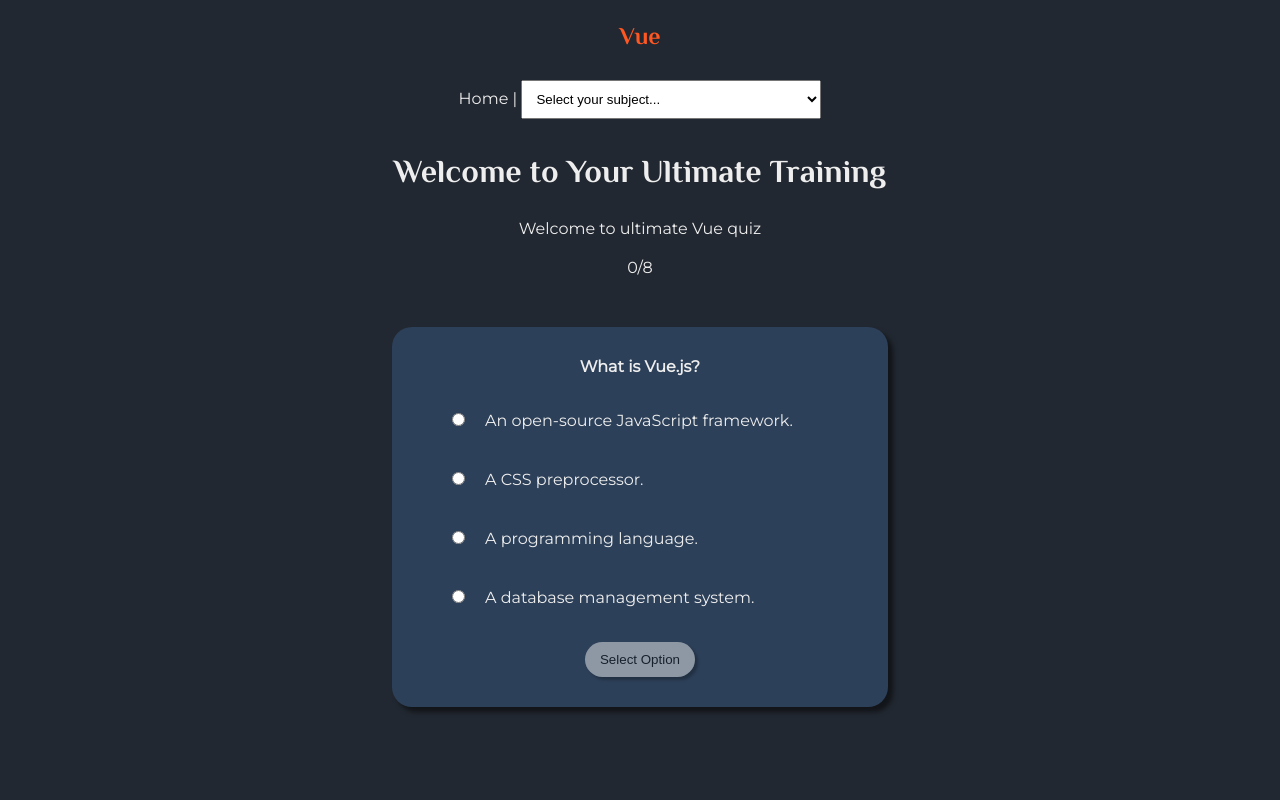
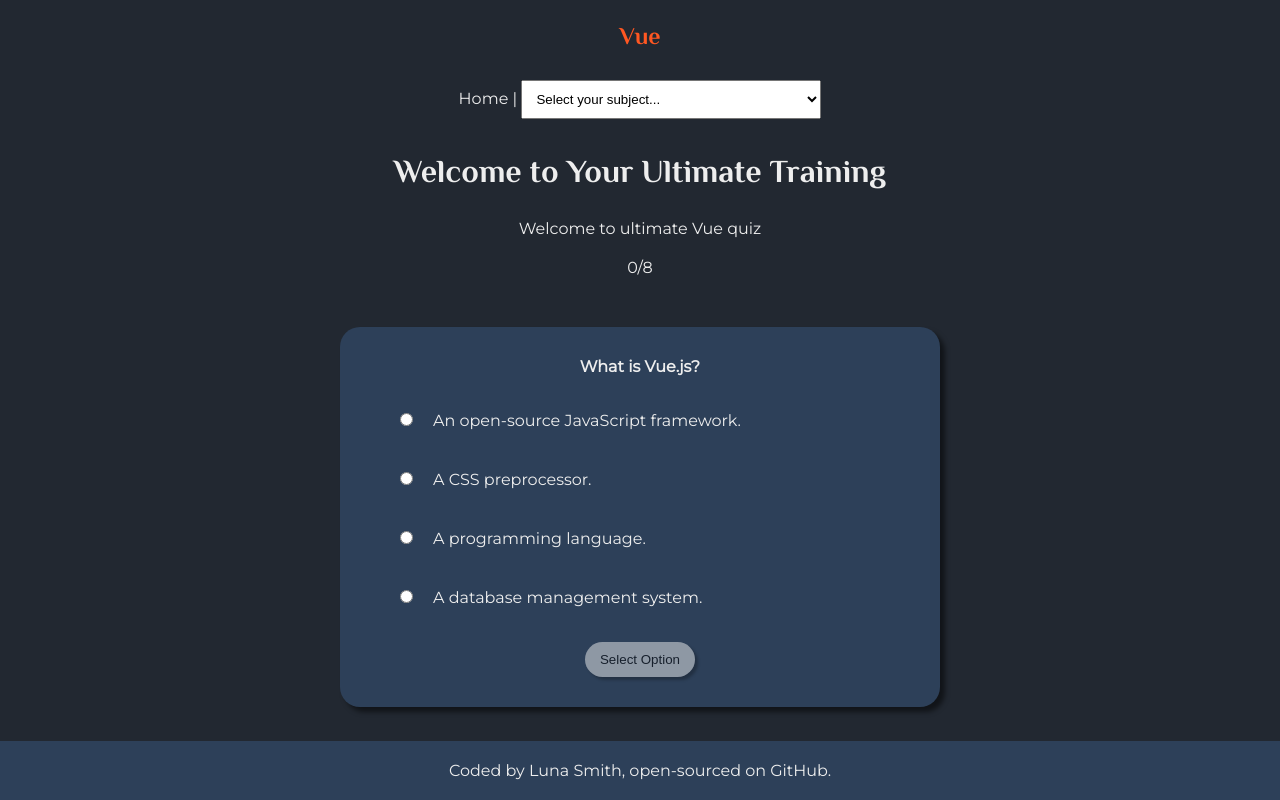
Before and after one commit to Lu-Smith/quiz_vue_typescript_tdd, a Vue app: page /Vue in a window 1280 px wide. Built offline with nearby package versions, Linux system fonts and the light colour scheme.

Commit message:
Created Footer

```diff
--- a/src/App.vue
+++ b/src/App.vue
@@ -1,15 +1,19 @@
 <template>
     <HelloWorld msg = "Welcome to Your Ultimate Training"/>
+    <MainFooter />
+
 </template>
 
 <script lang="ts">
 import { defineComponent } from 'vue';
 import HelloWorld from './components/HelloWorld.vue';
+import MainFooter from './components/MainFooter.vue';
 
 export default defineComponent({
   name: 'App',
   components: {
-    HelloWorld
+    HelloWorld,
+    MainFooter
   }
 });
 </script>
--- /dev/null
+++ b/src/components/MainFooter.vue
@@ -0,0 +1,70 @@
+<template>
+    <footer>Coded by <a href="https://www.lunasmithart.com/" target="_blank">Luna Smith</a>, open-sourced on
+    <a href="https://github.com/Lu-Smith/quiz_vue_typescript_tdd" target="_blank">GitHub</a>.</footer>
+</template>
+
+<style>
+  footer {
+    position: fixed;
+    bottom: 0;
+    right: 0;
+    left: 0;
+    text-align: center;
+    padding: 20px;
+    color: #eeeeee;
+    background: #2d4059;
+  }
+
+  footer a {
+    color: #eeeeee;
+    text-decoration: none;
+    position: relative;
+    transition: all 0.3s ease-in-out;
+  }
+
+  footer a::before {
+    content: "";
+    position: absolute;
+    width: 100%;
+    height: 2px;
+    bottom: -5px;
+    left: 0;
+    background-color: #ff5722;
+    visibility: hidden;
+    transform: scaleX(0);
+    transition: all 0.3s ease-in-out;
+  }
+
+  footer a:hover::before {
+    visibility: visible;
+    transform: scaleX(1);
+    animation: hover-effect 0.3s ease-in-out infinite alternate;
+  }
+
+  @keyframes hover-effect {
+    0% {
+      transform: scaleX(0.8);
+      background-color: #ff5722;
+    }
+    50% {
+      background-color: #22f8ff;
+    }
+    100% {
+      transform: scaleX(1.3);
+      background-color: #ff5722;
+    }
+  }
+
+  @media screen and (max-width: 900px) {
+    footer {
+      font-size: 14px;
+    }
+  }
+
+  @media screen and (max-width: 480px) {
+    footer {
+      padding: 10px;
+      font-size: 12px;
+    }
+  }
+</style>
--- a/src/views/subjects/VueSubject.vue
+++ b/src/views/subjects/VueSubject.vue
@@ -69,7 +69,7 @@ const setAnswer = () => {
 
 <style>
 .quiz {
-  width: 40%;
+  width: 600px;
   background: #2d4059;
   padding: 10px 20px 30px 20px;
   margin: 50px auto;
```
